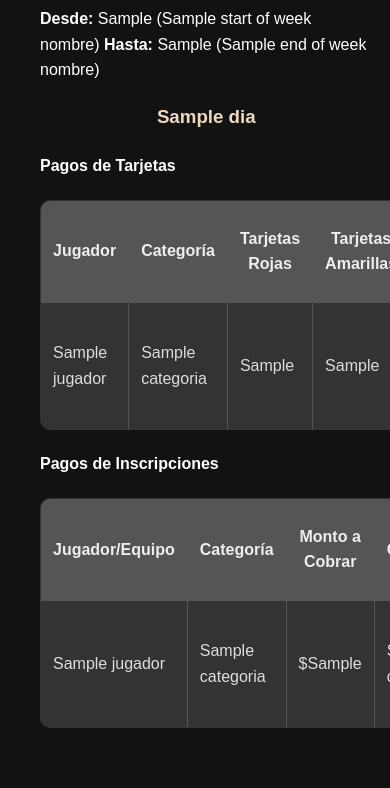
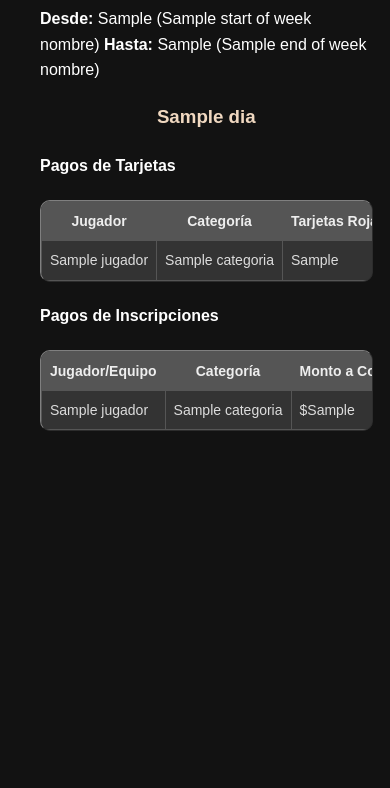
Before and after one commit to DavidCh02/RS_PAGOS, a Flask app: template templates/pagados_hoy.html in a window 390 px wide. Shown: the part 360-1148 px from the top of the page. After the commit the page ends 791 px from the top, so only its background shows below. Run offline with Flask 3, Linux system fonts and the light colour scheme; the template is opened without the code that fills it: most values are stand-ins (such as "Sample title", 1, 10 or a date in 2020).

Commit message:
Add files via upload

```diff
--- a/templates/pagados_hoy.html
+++ b/templates/pagados_hoy.html
@@ -10,8 +10,7 @@
         color: #ffffff;
     }
 
-    h1,
-    h2 {
+    h1, h2 {
         text-align: center;
         color: #ffffff;
     }
@@ -19,6 +18,14 @@
     h3 {
         color: #f0d8c0;
         text-align: center;
+    }
+
+    .container {
+        width: 95%;
+        max-width: 1200px;
+        margin: auto;
+        overflow: hidden;
+        padding: 20px;
     }
 
     table {
@@ -31,8 +38,7 @@
         margin-bottom: 20px;
     }
 
-    th,
-    td {
+    th, td {
         padding: 12px;
         border: 1px solid #555;
         text-align: left;
@@ -48,12 +54,18 @@
         background-color: #444;
     }
 
-    .container {
-        width: 95%;
-        max-width: 1200px;
-        margin: auto;
-        overflow: hidden;
-        padding: 20px;
+    /* Estilos para dispositivos móviles */
+    @media (max-width: 768px) {
+        table {
+            font-size: 14px;
+            overflow-x: auto;
+            display: block;
+            white-space: nowrap;
+        }
+
+        th, td {
+            padding: 8px;
+        }
     }
 </style>
 
```
